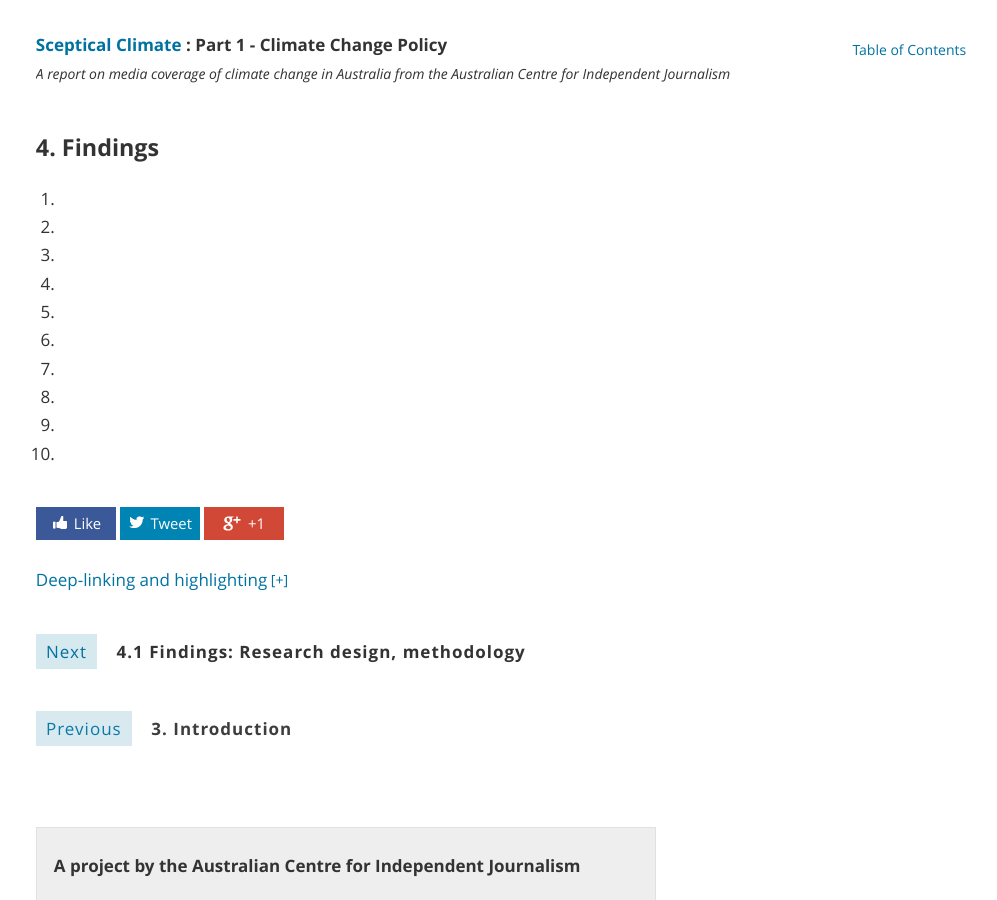
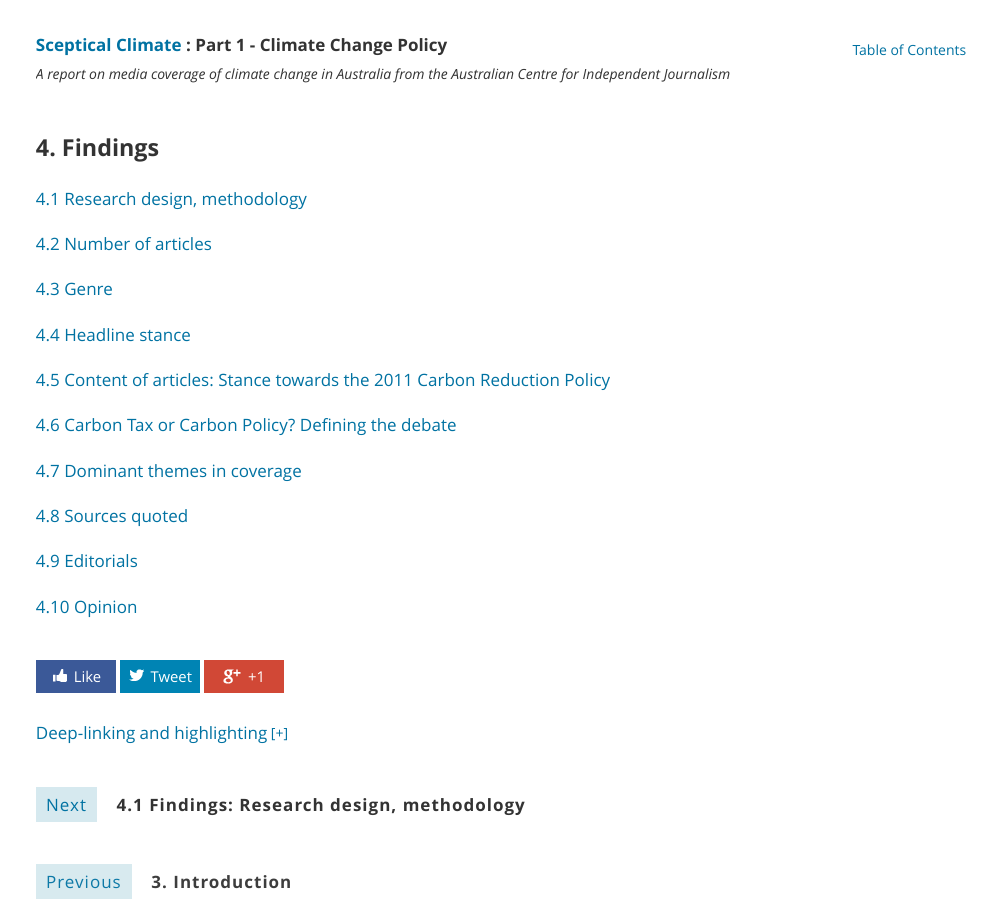
Before and after one commit to investigate/sceptical-climate, a Jekyll site: the page built from part-1/findings.html, in a window 1280 px wide and 900 px high. Shown: the whole window, without its empty margins (139-1136 px from the left). Built offline with Jekyll 4.4.1, drawn with Linux system fonts in a browser that asks for light colours; nearby versions of some CDN libraries; Markdown is read by kramdown in place of the engine named in the settings.

Commit message:
update findings.html

```diff
--- a/part-1/findings.html
+++ b/part-1/findings.html
@@ -1,7 +1,7 @@
 ---
 layout: default
 report_number: Part 1
-title: Findings
+title: 4. Findings
 description:
 permalink: /findings/
 next_page: "4.1 Findings: Research design, methodology"
@@ -11,16 +11,15 @@ previous_page_path: /part-1/introduction
 ---
 
 <h2><span class="chapter-number">4.</span> Findings</h2>
-<ol>
-<li><a href="<?php echo $slug_141; ?>"><?php echo $title_141 ?></a></li>
-<li><a href="<?php echo $slug_142; ?>"><?php echo $title_142 ?></a></li>
-<li><a href="<?php echo $slug_143; ?>"><?php echo $title_143 ?></a></li>
-<li><a href="<?php echo $slug_144; ?>"><?php echo $title_144 ?></a></li>
-<li><a href="<?php echo $slug_145; ?>"><?php echo $title_145 ?></a></li>
-<li><a href="<?php echo $slug_146; ?>"><?php echo $title_146 ?></a></li>
-<li><a href="<?php echo $slug_147; ?>"><?php echo $title_147 ?></a></li>
-<li><a href="<?php echo $slug_148; ?>"><?php echo $title_148 ?></a></li>
-<li><a href="<?php echo $slug_149; ?>"><?php echo $title_149 ?></a></li>
-<li><a href="<?php echo $slug_1410; ?>"><?php echo $title_1410 ?></a></li>
+<ol class="reference-list">
+    <li><a href="{{ site.url }}/part-1/findings/research-design-methodology">4.1 Research design, methodology</a></li>
+    <li><a href="{{ site.url }}/part-1/findings/number-of-articles">4.2 Number of articles</a></li>
+    <li><a href="{{ site.url }}/part-1/findings/genre">4.3 Genre</a></li>
+    <li><a href="{{ site.url }}/part-1/findings/headline-stance">4.4 Headline stance</a></li>
+    <li><a href="{{ site.url }}/part-1/findings/content-of-articles">4.5 Content of articles: Stance towards the 2011 Carbon Reduction Policy</a></li>
+    <li><a href="{{ site.url }}/part-1/findings/defining-the-debate">4.6 Carbon Tax or Carbon Policy? Defining the debate</a></li>
+    <li><a href="{{ site.url }}/part-1/findings/dominant-themes-in-coverage">4.7 Dominant themes in coverage</a></li>
+    <li><a href="{{ site.url }}/part-1/findings/sources-quoted">4.8 Sources quoted</a></li>
+    <li><a href="{{ site.url }}/part-1/findings/editorials">4.9 Editorials</a></li>
+    <li><a href="{{ site.url }}/part-1/findings/opinion">4.10 Opinion</a></li>
 </ol>
-</li>
```
